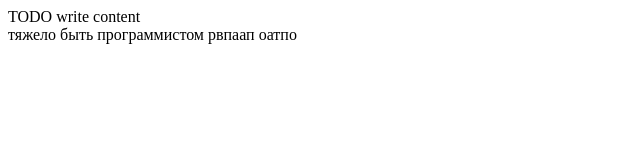
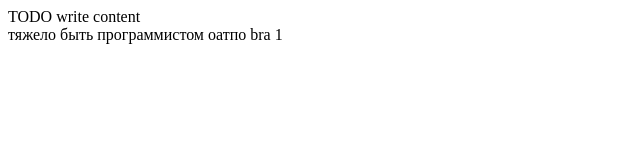
Before and after one commit to IrinaSoro/labPRO, a website: page public_html/newhtml.html in a window 1280 px wide. Shown: the full height of the page, 0-640 px from the left. Drawn offline with Linux system fonts and the light colour scheme.

Commit message:
изменеие новое

```diff
--- a/public_html/newhtml.html
+++ b/public_html/newhtml.html
@@ -13,7 +13,8 @@
     <body>
         <div>TODO write content</div>
         тяжело быть программистом
-        рвпаап
+
         оатпо
+        bra 1
     </body>
 </html>
```
